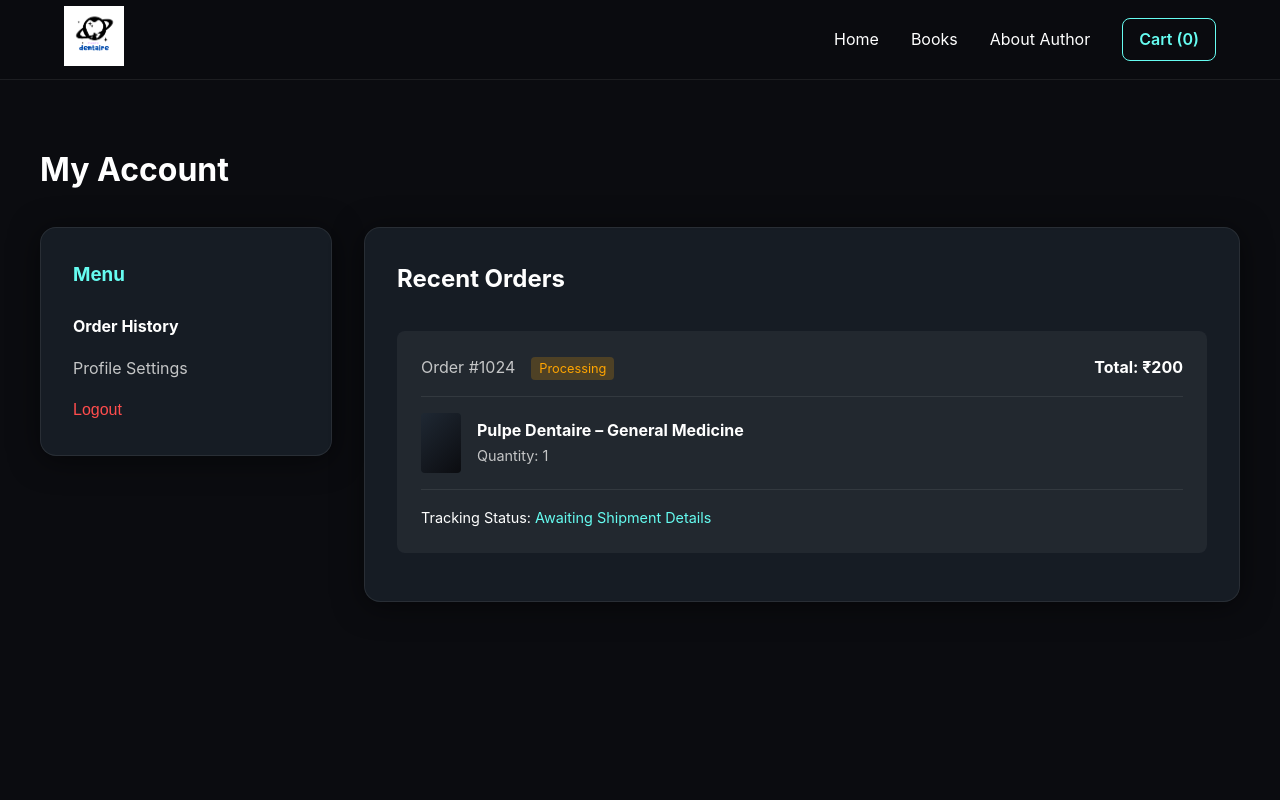
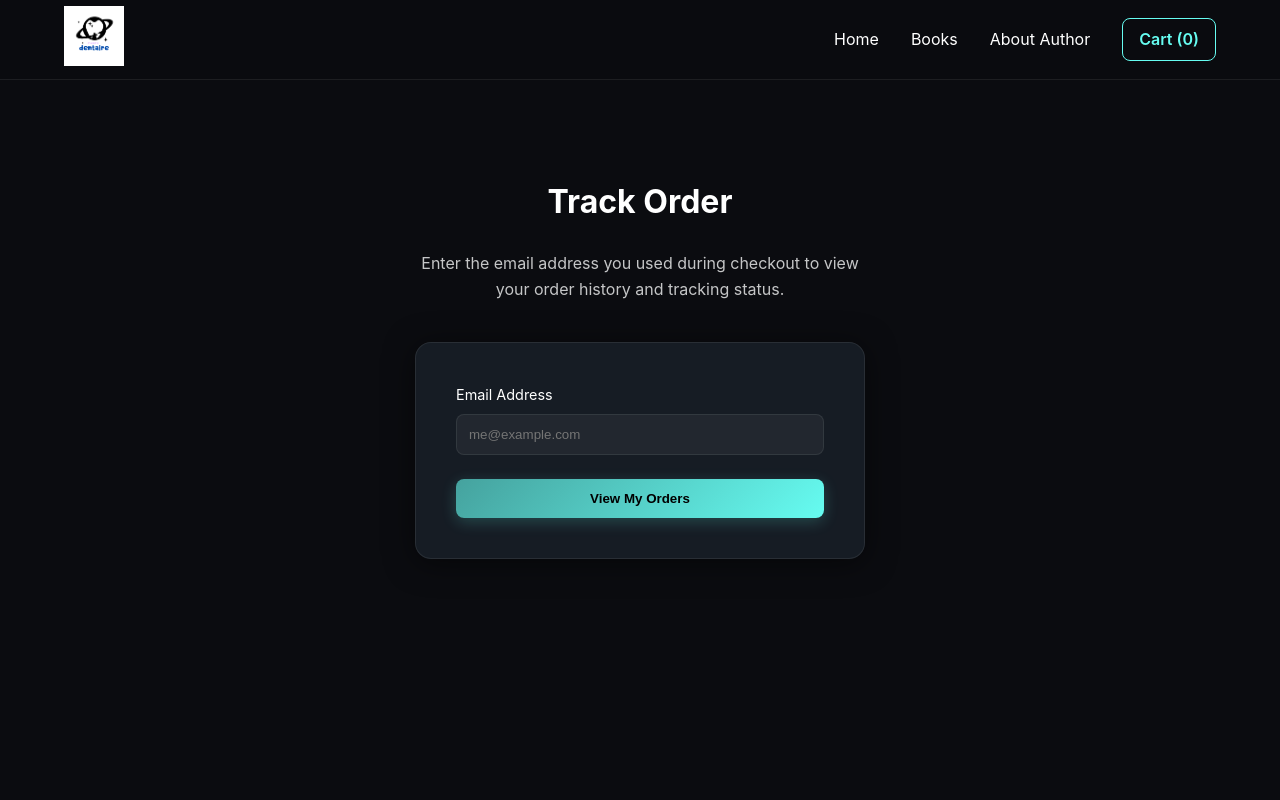
Before and after one commit to pulpedentaire/pulpe-dentaire-store, a Next.js app in the folder frontend/: page /dashboard in a window 1280 px wide. Shown: the top 800 px of the page. Built offline with nearby package versions, Linux system fonts and the light colour scheme.

Commit message:
feat: implement dynamic user accounts, fix 404, and secure admin dashboard

```diff
--- a/frontend/src/app/dashboard/page.tsx
+++ b/frontend/src/app/dashboard/page.tsx
@@ -1,7 +1,85 @@
 "use client"
 import Link from 'next/link'
+import { useState, useEffect } from 'react'
 
 export default function UserDashboard() {
+  const [email, setEmail] = useState("")
+  const [isLoggedIn, setIsLoggedIn] = useState(false)
+  const [orders, setOrders] = useState<any[]>([])
+  const [loading, setLoading] = useState(false)
+  const [error, setError] = useState("")
+
+  useEffect(() => {
+    const storedEmail = localStorage.getItem('userEmail')
+    if (storedEmail) {
+      setEmail(storedEmail)
+      handleLookup(storedEmail)
+    }
+  }, [])
+
+  const handleLookup = async (lookupEmail?: string) => {
+    const targetEmail = lookupEmail || email
+    if (!targetEmail) return
+
+    setLoading(true)
+    setError("")
+    try {
+      const res = await fetch(`${process.env.NEXT_PUBLIC_API_URL || 'https://pulpe-dentaire-store.onrender.com/api'}/users/orders/${targetEmail}`)
+      const data = await res.json()
+      if (res.ok) {
+        setOrders(data.orders || [])
+        setIsLoggedIn(true)
+        localStorage.setItem('userEmail', targetEmail)
+      } else {
+        setError(data.error || "No orders found for this email.")
+      }
+    } catch (err) {
+      setError("Failed to connect to the server.")
+    } finally {
+      setLoading(false)
+    }
+  }
+
+  const handleLogout = () => {
+    localStorage.removeItem('userEmail')
+    setIsLoggedIn(false)
+    setOrders([])
+    setEmail("")
+  }
+
+  if (!isLoggedIn) {
+    return (
+      <main className="container" style={{ padding: '6rem 0' }}>
+        <div style={{ maxWidth: '450px', margin: '0 auto', textAlign: 'center' }}>
+          <h1 style={{ marginBottom: '1.5rem' }}>Track Order</h1>
+          <p style={{ color: 'var(--text-secondary)', marginBottom: '2.5rem' }}>Enter the email address you used during checkout to view your order history and tracking status.</p>
+
+          <div className="glass-panel" style={{ padding: '2.5rem' }}>
+            <div style={{ marginBottom: '1.5rem', textAlign: 'left' }}>
+              <label style={{ display: 'block', marginBottom: '0.5rem', fontSize: '0.9rem' }}>Email Address</label>
+              <input
+                type="email"
+                value={email}
+                onChange={(e) => setEmail(e.target.value)}
+                placeholder="me@example.com"
+                style={{ width: '100%', padding: '12px', background: 'rgba(255,255,255,0.05)', border: '1px solid var(--glass-border)', borderRadius: '8px', color: 'white' }}
+              />
+            </div>
+            {error && <p style={{ color: '#ff4d4d', fontSize: '0.9rem', marginBottom: '1.5rem' }}>{error}</p>}
+            <button
+              onClick={() => handleLookup()}
+              disabled={loading}
+              className="btn-primary"
+              style={{ width: '100%', padding: '12px' }}
+            >
+              {loading ? "Searching..." : "View My Orders"}
+            </button>
+          </div>
+        </div>
+      </main>
+    )
+  }
+
   return (
     <main className="container" style={{ padding: '4rem 0' }}>
       <h1 style={{ marginBottom: '2rem' }}>My Account</h1>
@@ -14,7 +92,10 @@ export default function UserDashboard() {
            <ul style={{ listStyle: 'none', padding: 0, display: 'flex', flexDirection: 'column', gap: '1rem' }}>
              <li><Link href="/dashboard" style={{ color: 'white', fontWeight: 'bold' }}>Order History</Link></li>
              <li><Link href="/dashboard/profile" style={{ color: 'var(--text-secondary)' }}>Profile Settings</Link></li>
-             <li><button style={{ background: 'none', border: 'none', color: '#ff4d4d', cursor: 'pointer', textAlign: 'left', padding: 0, fontSize: '1rem' }}>Logout</button></li>
+             <li><button
+                onClick={handleLogout}
+                style={{ background: 'none', border: 'none', color: '#ff4d4d', cursor: 'pointer', textAlign: 'left', padding: 0, fontSize: '1rem' }}
+             >Logout</button></li>
            </ul>
         </div>
 
@@ -22,31 +103,43 @@ export default function UserDashboard() {
         <div className="glass-panel" style={{ padding: '2rem' }}>
            <h2 style={{ marginBottom: '2rem' }}>Recent Orders</h2>
 
-           {/* Mock Order Item */}
-           <div style={{ background: 'rgba(255,255,255,0.05)', padding: '1.5rem', borderRadius: '8px', marginBottom: '1rem' }}>
+           {orders.length === 0 ? (
+             <p style={{ color: 'var(--text-secondary)', textAlign: 'center', padding: '3rem' }}>You haven't placed any orders yet.</p>
+           ) : (
+             orders.map(order => (
+                <div key={order.id} style={{ background: 'rgba(255,255,255,0.05)', padding: '1.5rem', borderRadius: '12px', marginBottom: '1.5rem' }}>
                   <div style={{ display: 'flex', justifyContent: 'space-between', borderBottom: '1px solid var(--glass-border)', paddingBottom: '1rem', marginBottom: '1rem' }}>
                     <div>
-                    <span style={{ color: 'var(--text-secondary)', marginRight: '1rem' }}>Order #1024</span>
-                    <span style={{ background: 'rgba(255, 165, 0, 0.2)', color: 'orange', padding: '4px 8px', borderRadius: '4px', fontSize: '0.8rem' }}>Processing</span>
+                      <span style={{ color: 'var(--text-secondary)', marginRight: '1rem' }}>Order #{order.id}</span>
+                      <span style={{
+                        background: order.status === 'DELIVERED' ? 'rgba(0,255,0,0.1)' : 'rgba(255,165,0,0.1)',
+                        color: order.status === 'DELIVERED' ? '#4dff4d' : 'orange',
+                        padding: '4px 8px', borderRadius: '4px', fontSize: '0.8rem'
+                      }}>
+                        {order.status}
+                      </span>
                     </div>
-                 <div style={{ fontWeight: 'bold' }}>Total: ₹200</div>
+                    <div style={{ fontWeight: 'bold' }}>Total: ₹{order.total_amount}</div>
                   </div>
 
-              <div style={{ display: 'flex', alignItems: 'center', gap: '1rem' }}>
-                 <div style={{ width: '40px', height: '60px', background: 'linear-gradient(135deg, #1f2833, #0b0c10)', borderRadius: '4px' }}></div>
+                  {order.order_items.map((item: any) => (
+                    <div key={item.id} style={{ display: 'flex', alignItems: 'center', gap: '1rem', marginBottom: '0.5rem' }}>
+                      <img src={item.book.image} alt={item.book.title} style={{ width: '40px', height: '60px', borderRadius: '4px', objectFit: 'cover' }} />
                       <div>
-                    <h4>Pulpe Dentaire – General Medicine</h4>
-                    <span style={{ fontSize: '0.9rem', color: 'var(--text-secondary)' }}>Quantity: 1</span>
+                        <h4 style={{ fontSize: '1rem' }}>{item.book.title}</h4>
+                        <span style={{ fontSize: '0.8rem', color: 'var(--text-secondary)' }}>Quantity: {item.quantity}</span>
                       </div>
                     </div>
+                  ))}
 
                   <div style={{ marginTop: '1rem', paddingTop: '1rem', borderTop: '1px solid var(--glass-border)' }}>
-                 <p style={{ fontSize: '0.9rem' }}>Tracking Status: <span style={{ color: 'var(--accent-primary)' }}>Awaiting Shipment Details</span></p>
+                    <p style={{ fontSize: '0.9rem' }}>Tracking Status: <span style={{ color: 'var(--accent-primary)' }}>{order.tracking_status || "Awaiting Shipment Details"}</span></p>
+                    <p style={{ fontSize: '0.8rem', color: 'var(--text-secondary)', marginTop: '0.5rem' }}>Ordered on {new Date(order.created_at).toLocaleDateString()}</p>
                   </div>
                 </div>
-
+             ))
+           )}
         </div>
-
       </div>
     </main>
   )
```
Also changed, not shown: frontend/src/app/admin/page.tsx (+69 -3 lines), frontend/src/app/dashboard/profile/page.tsx (added, +52 -0 lines), 1 other file (tests, documents, lock files or other folders). Lines whose indentation alone changed are shown as unchanged.
